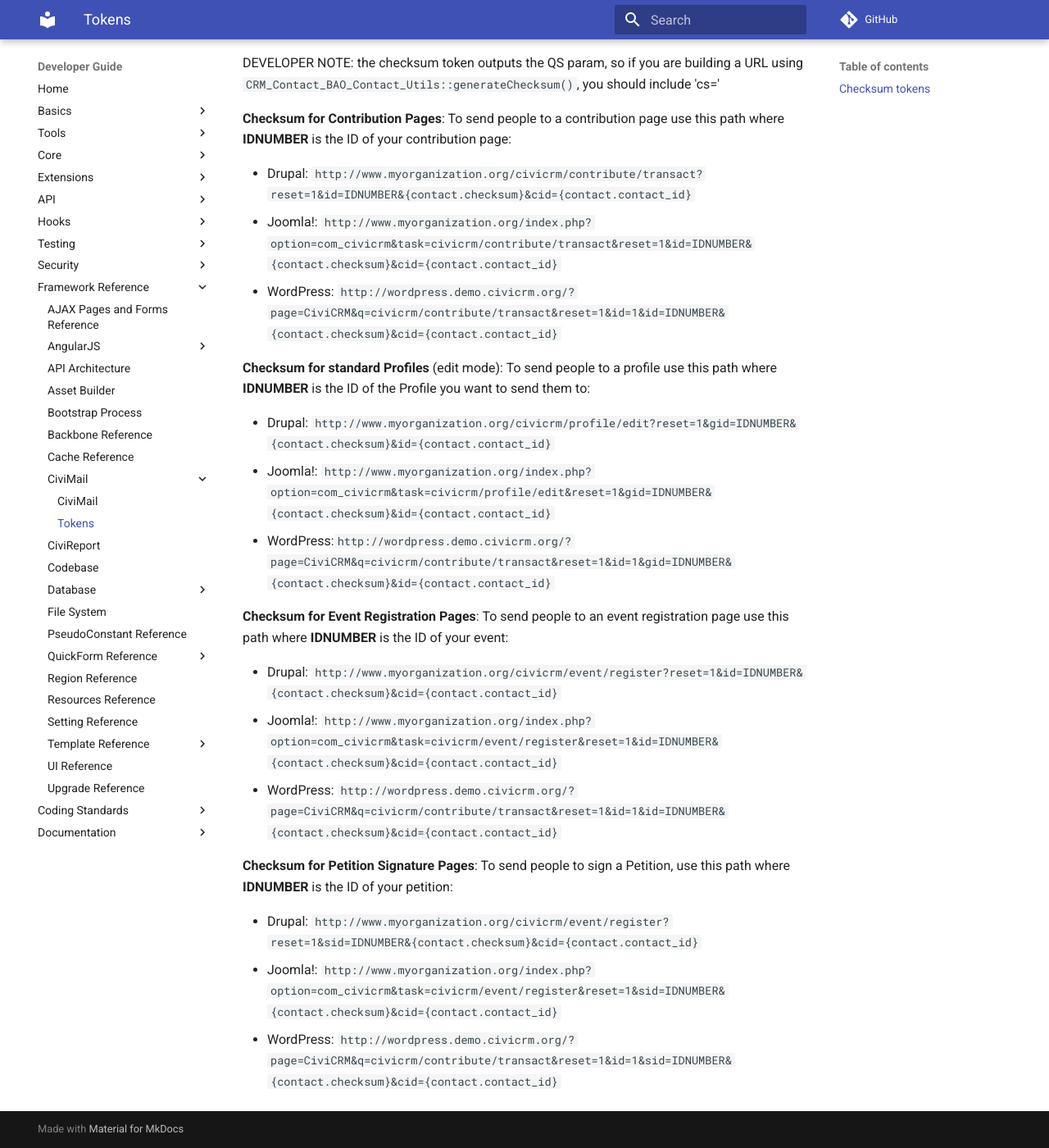
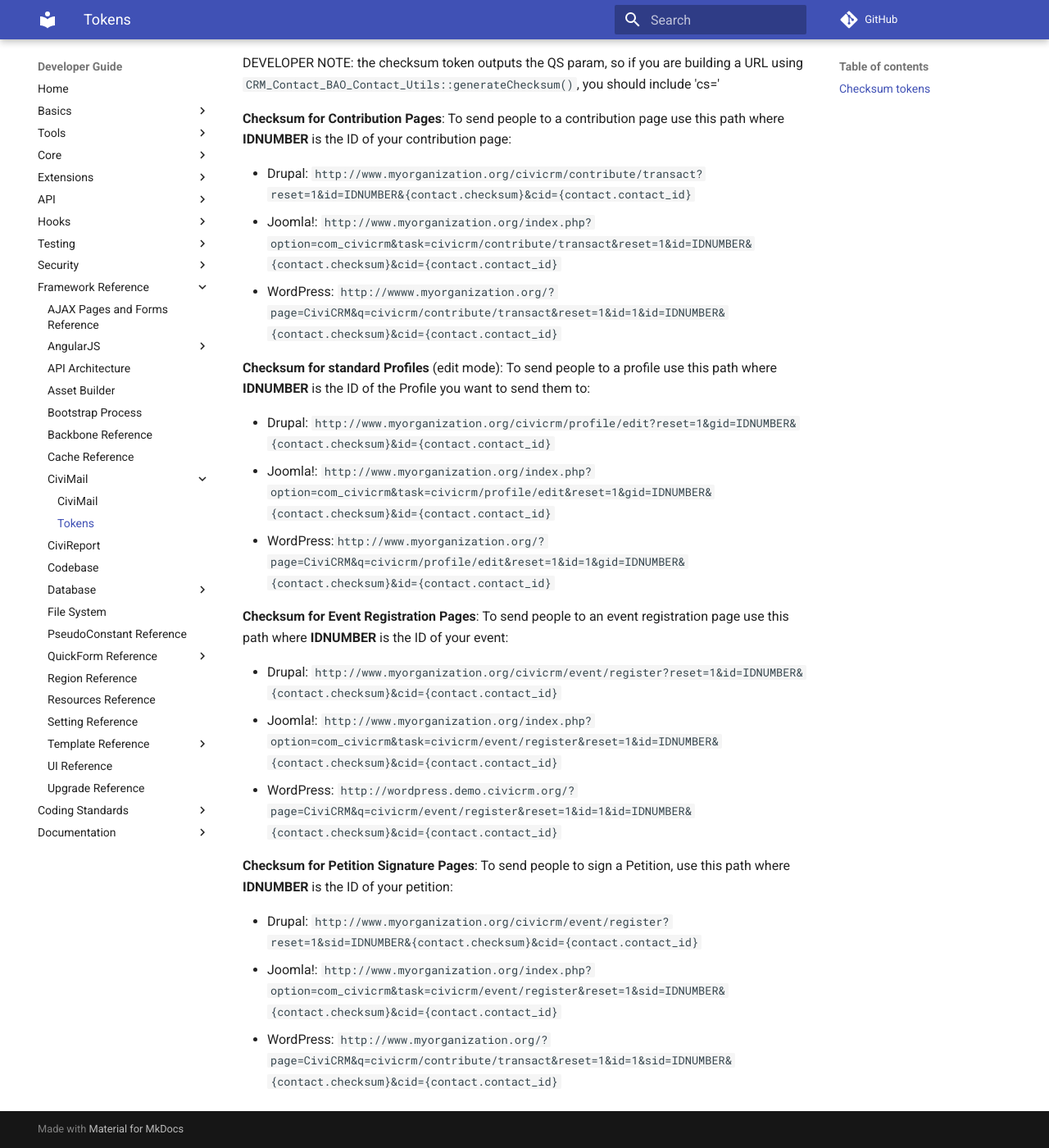
Before and after one commit to civicrm/civicrm-dev-docs, an MkDocs documentation site: the page built from docs/framework/civimail/tokens.md, in a window 1280 px wide and 1400 px high, scrolled down 3697 px. Shown: the whole window at 82% size. Built offline with MkDocs 1.6.1 and Material for MkDocs 9.7.7, drawn with Linux system fonts in a browser that asks for light colours; comment, search, counter and statistics services are not loaded; old or Windows-style settings are respelled for this version of MkDocs; some of the changed lines change nothing that is shown.

Commit message:
Updated wordpress checksum links
Not sure of the Petition Signature Pages URL - its not Event registration....

```diff
--- a/docs/framework/civimail/tokens.md
+++ b/docs/framework/civimail/tokens.md
@@ -47,22 +47,22 @@
 
 -   Drupal: `http://www.myorganization.org/civicrm/contribute/transact?reset=1&id=IDNUMBER&{contact.checksum}&cid={contact.contact_id}`
 -   Joomla!: `http://www.myorganization.org/index.php?option=com_civicrm&task=civicrm/contribute/transact&reset=1&id=IDNUMBER&{contact.checksum}&cid={contact.contact_id}`
--   WordPress: `http://wordpress.demo.civicrm.org/?page=CiviCRM&q=civicrm/contribute/transact&reset=1&id=1&id=IDNUMBER&{contact.checksum}&cid={contact.contact_id}`
+-   WordPress: `http://wwww.myorganization.org/?page=CiviCRM&q=civicrm/contribute/transact&reset=1&id=1&id=IDNUMBER&{contact.checksum}&cid={contact.contact_id}`
 
 **Checksum for standard Profiles** (edit mode): To send people to a profile use this path where **IDNUMBER** is the ID of the Profile you want to send them to:
 
 -   Drupal: `http://www.myorganization.org/civicrm/profile/edit?reset=1&gid=IDNUMBER&{contact.checksum}&id={contact.contact_id}`
 -   Joomla!: `http://www.myorganization.org/index.php?option=com_civicrm&task=civicrm/profile/edit&reset=1&gid=IDNUMBER&{contact.checksum}&id={contact.contact_id}`
--   WordPress:`http://wordpress.demo.civicrm.org/?page=CiviCRM&q=civicrm/contribute/transact&reset=1&id=1&gid=IDNUMBER&{contact.checksum}&id={contact.contact_id}`
+-   WordPress:`http://www.myorganization.org/?page=CiviCRM&q=civicrm/profile/edit&reset=1&id=1&gid=IDNUMBER&{contact.checksum}&id={contact.contact_id}`
 
 **Checksum for Event Registration Pages**: To send people to an event registration page use this path where **IDNUMBER** is the ID of your event:
 
 -   Drupal: `http://www.myorganization.org/civicrm/event/register?reset=1&id=IDNUMBER&{contact.checksum}&cid={contact.contact_id}`
 -   Joomla!: `http://www.myorganization.org/index.php?option=com_civicrm&task=civicrm/event/register&reset=1&id=IDNUMBER&{contact.checksum}&cid={contact.contact_id}`
--   WordPress: `http://wordpress.demo.civicrm.org/?page=CiviCRM&q=civicrm/contribute/transact&reset=1&id=1&id=IDNUMBER&{contact.checksum}&cid={contact.contact_id}`
+-   WordPress: `http://wordpress.demo.civicrm.org/?page=CiviCRM&q=civicrm/event/register&reset=1&id=1&id=IDNUMBER&{contact.checksum}&cid={contact.contact_id}`
 
 **Checksum for Petition Signature Pages**: To send people to sign a Petition, use this path where **IDNUMBER** is the ID of your petition:
 
 -   Drupal: `http://www.myorganization.org/civicrm/event/register?reset=1&sid=IDNUMBER&{contact.checksum}&cid={contact.contact_id}`
 -   Joomla!: `http://www.myorganization.org/index.php?option=com_civicrm&task=civicrm/event/register&reset=1&sid=IDNUMBER&{contact.checksum}&cid={contact.contact_id}`
--   WordPress: `http://wordpress.demo.civicrm.org/?page=CiviCRM&q=civicrm/contribute/transact&reset=1&id=1&sid=IDNUMBER&{contact.checksum}&cid={contact.contact_id}`
+-   WordPress: `http://www.myorganization.org/?page=CiviCRM&q=civicrm/contribute/transact&reset=1&id=1&sid=IDNUMBER&{contact.checksum}&cid={contact.contact_id}`
```
